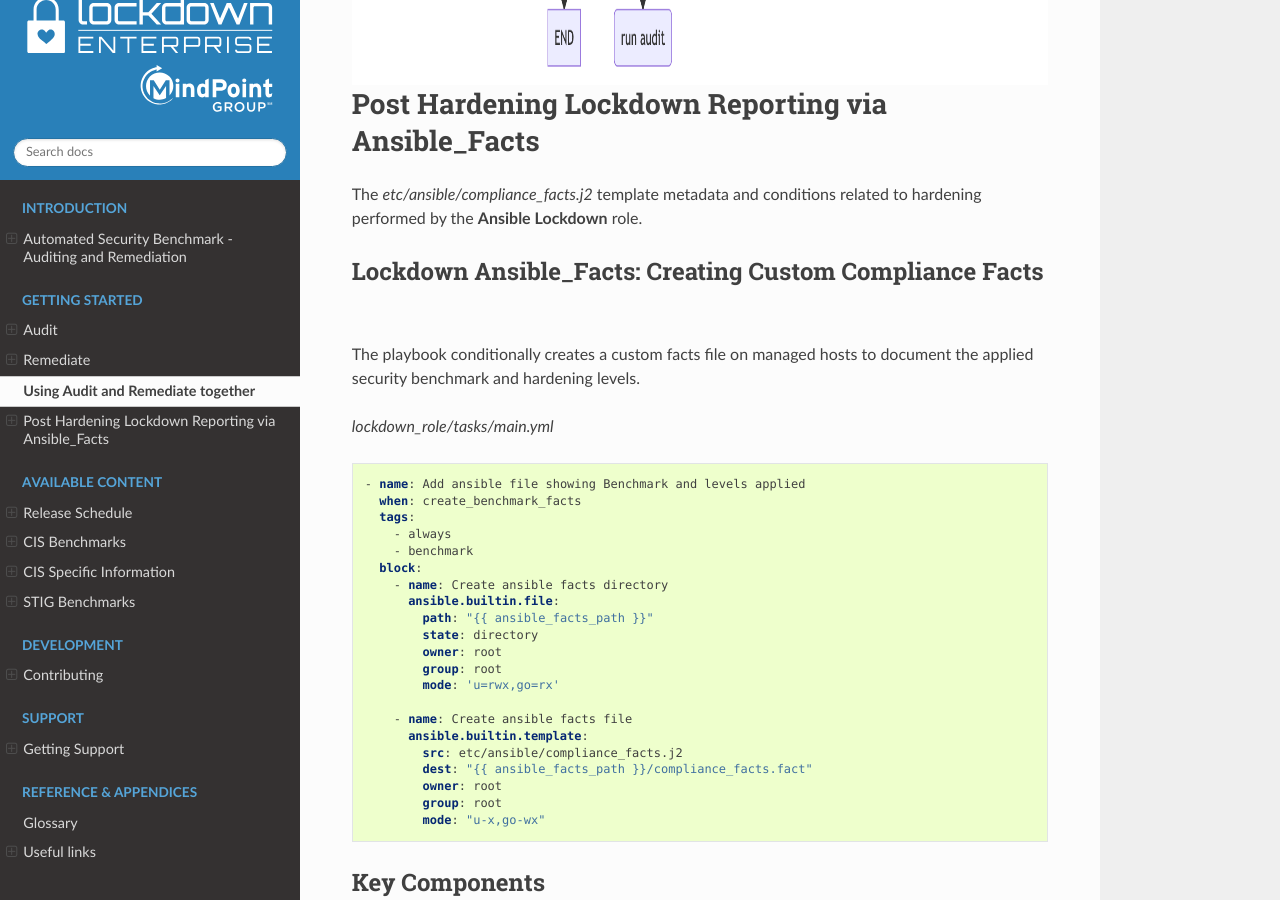
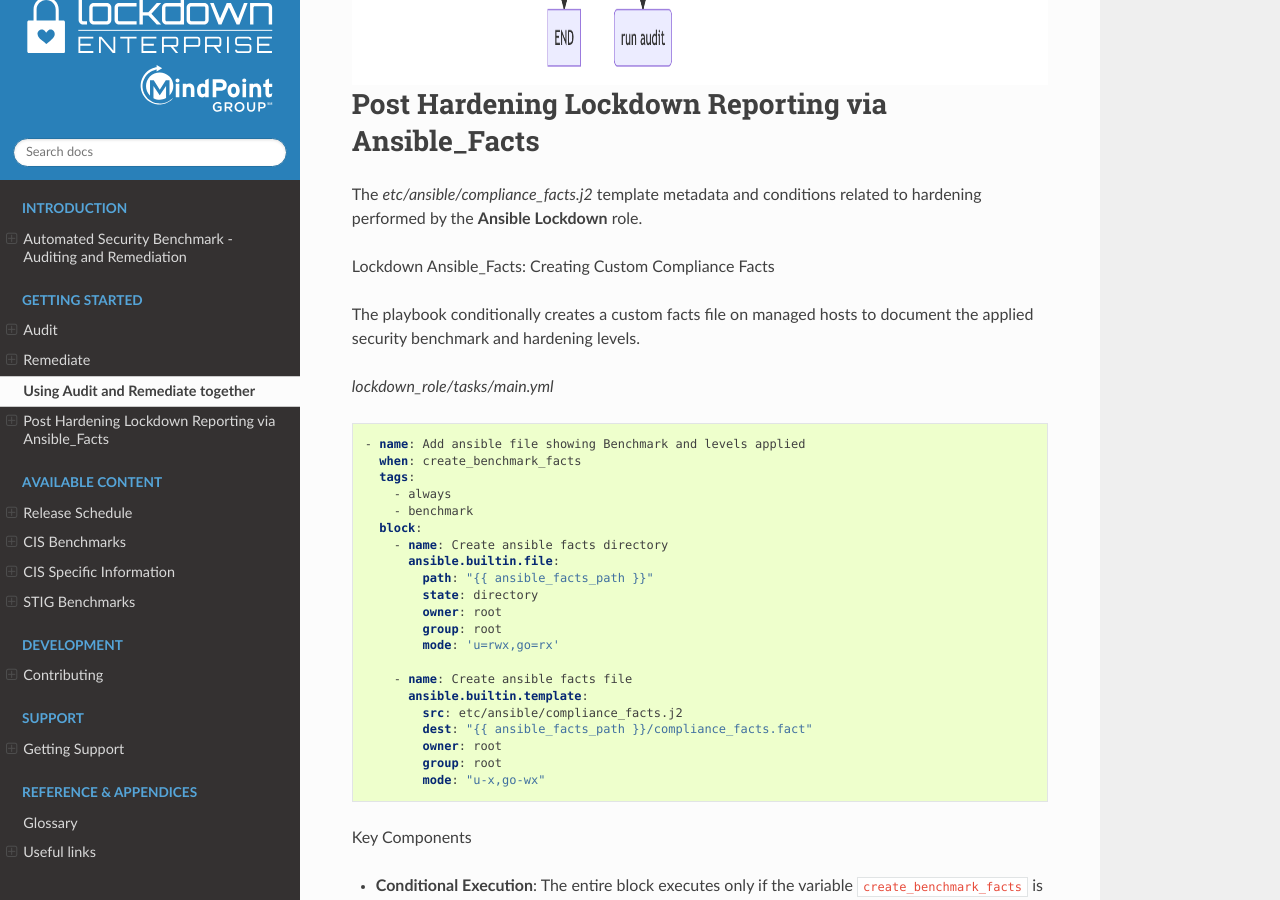
Before and after one commit to ansible-lockdown/MPG-AL-READTHEDOCS, a Sphinx documentation site: the page built from docs/source/combined/comb-getting-started.rst, in a window 1280 px wide and 900 px high, scrolled down 1771 px. Built offline with Sphinx 7.4.7 and the Read the Docs theme 3.1.0, drawn with Linux system fonts in a browser that asks for light colours.

Commit message:
Update formatting pic v3
Signed-off-by: Frederick Witty <frederickw@mindpointgroup.com>

```diff
--- a/docs/source/combined/comb-getting-started.rst
+++ b/docs/source/combined/comb-getting-started.rst
@@ -7,7 +7,7 @@
 
 .. image:: ../_static/rem_initiated_audit.png
    :height: 1500px
-   :width: 1200px
+   :width: 1500px
    :align: center
    :alt: Process Workflow Audit and Remediate
 
@@ -18,7 +18,6 @@
 The `etc/ansible/compliance_facts.j2` template metadata and conditions related to hardening performed by the **Ansible Lockdown** role.
 
 Lockdown Ansible_Facts: Creating Custom Compliance Facts
-++++++++++++++++++++++++++++++++++++++++++++++++++++++++
 
 The playbook conditionally creates a custom facts file on managed hosts to document the applied security benchmark and hardening levels.
 
@@ -49,7 +48,6 @@
             mode: "u-x,go-wx"
 
 Key Components
-++++++++++++++
 
 - **Conditional Execution**: The entire block executes only if the variable ``create_benchmark_facts`` is set to ``true``.
 
@@ -60,13 +58,11 @@
 - **Facts File Creation**: Uses a Jinja2 template to generate the ``compliance_facts.fact`` file in the specified directory.
 
 Custom Facts in Role
-++++++++++++++++++++
 
 Ansible allows the use of custom facts to store host-specific information. These facts are typically stored in files within the ``/etc/ansible/facts.d``
 directory on the managed hosts. The facts files can be in JSON or INI format and are loaded automatically during the fact-gathering phase.
 
 Accessing Custom Facts
-++++++++++++++++++++++
 
 Once the custom facts are in place and facts have been gathered, they can be accessed in playbooks using the ``ansible_local`` variable.
 
@@ -79,7 +75,6 @@
 -----------------------
 
 Variables Used
---------------
 
 - ``benchmark_version``: The version of the CIS/STIG benchmark being applied.
 - **CIS** ``cis_level_1 | cis_level_2``: Booleans that indicate if level 1 or 2 hardening is enabled.
```
